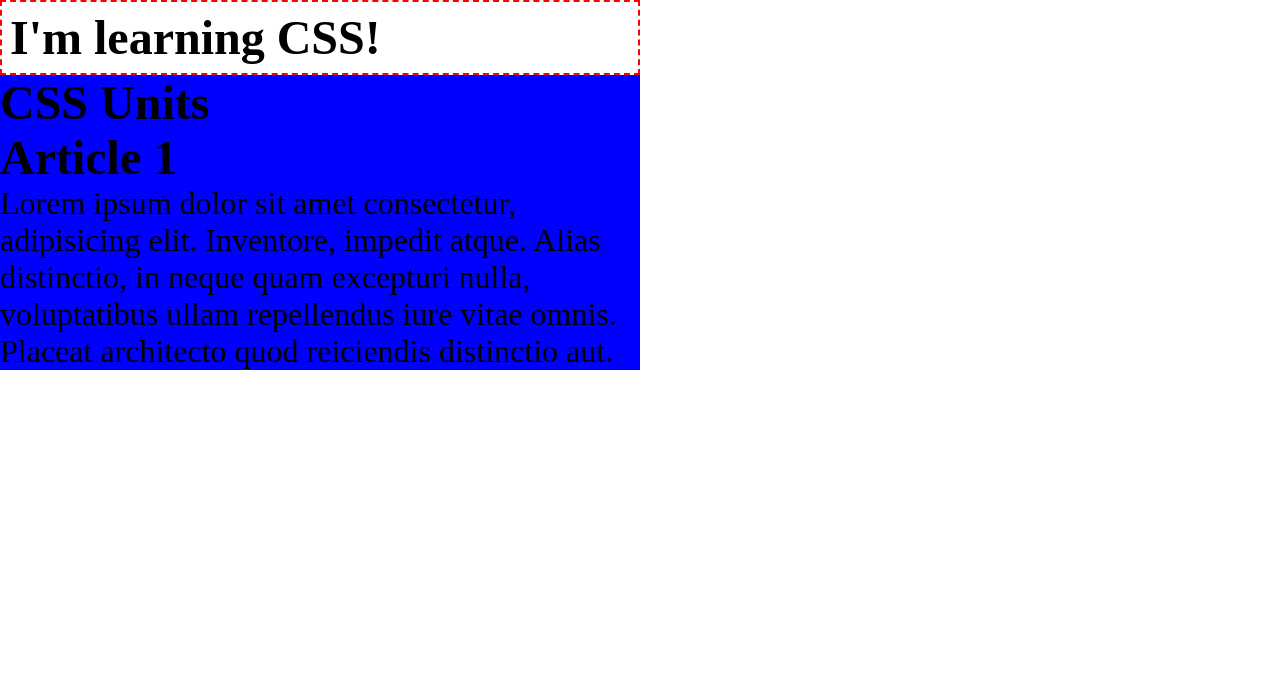
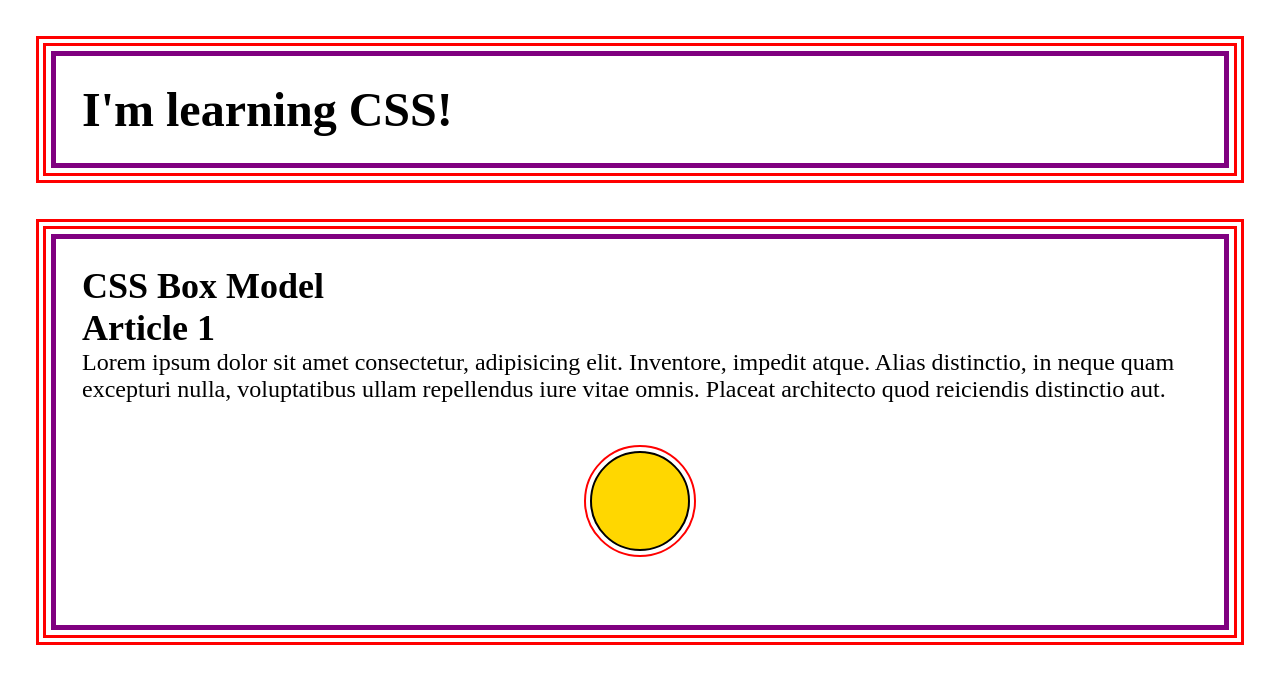
Before and after one commit to VijayReddy08/CSS_Course, a plain HTML site: page Course Learnings/index.html in a window 1280 px wide. Drawn offline with Linux system fonts and the light colour scheme.

Commit message:
Learned about the Box Model in CSS.

```diff
--- a/Course Learnings/css/style.css
+++ b/Course Learnings/css/style.css
@@ -1,27 +1,39 @@
 * {
     margin: 0;
     padding: 0;
+    /* border-box specifies to include size of the content, padding, border in calculating the space occupied by box */
     box-sizing: border-box;
 }
 
-body {
-    min-height: 100vh;
+.container {
+    border: 10px double red;
+    /* outline is not part of box model */
+    outline: 5px solid purple;
+    outline-offset: -20px;
+    /* border-top-width: 5px;
+    border-top-style: ridge;
+    border-top-color: blue;
+    border-right: 10px dotted blue; */
+    font-size: 1.5rem;
+    margin: 1.5em;
+    /*
+    margin: 1.5em 2em 3em 4em;
+    margin-top: 1.5em;
+    margin-right: 2em;
+    margin-bottom: 2em;
+    margin-left: 2em;
+    padding:  1.5em 2em 3em 4em;
+    */
+    padding: 1.5em;
 }
 
-h1 {
-    border: 2px dashed red;
-    width: 50%;
-    font-size: 3rem;
-    padding: 0.5rem;
+.circle {
+    margin: 3rem auto;
+    background-color: gold;
+    width: 100px;
+    height: 100px;
+    border: 2px solid black;
+    border-radius: 50px;
+    outline: 2px solid red;
+    outline-offset: 0.25rem;
 }
-
-main {
-    font-size: 2rem;
-    width: 50vw;
-    background-color: blue;
-}
-
-p {
-    font-size: 2rem;
-    width: 40ch;
-}
--- a/Course Learnings/index.html
+++ b/Course Learnings/index.html
@@ -16,17 +16,19 @@
     <!-- Even inline css is posible but this is not a good practise it seems.
         <p style="color: blue;">I'm learning CSS!</p>
      -->
-    <header>
+    <header class="container">
     <h1>I'm learning CSS!</h1>
     </header>
 
-    <main>
-    <h2>CSS Units</h2>
+    <main class="container">
+    <h2>CSS Box Model</h2>
 
     <article>
         <h2>Article 1</h2>
         <p>Lorem ipsum dolor sit amet consectetur, adipisicing elit. Inventore, impedit atque. Alias distinctio, in neque quam excepturi nulla, voluptatibus ullam repellendus iure vitae omnis. Placeat architecto quod reiciendis distinctio aut.</p>
     </article>
+
+    <div class="circle"></div>
     </main>
 
 </body>
```
